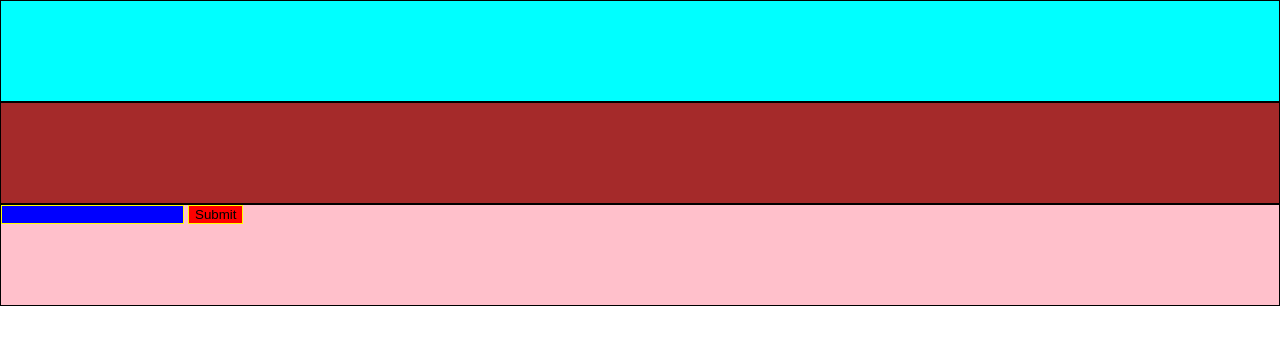
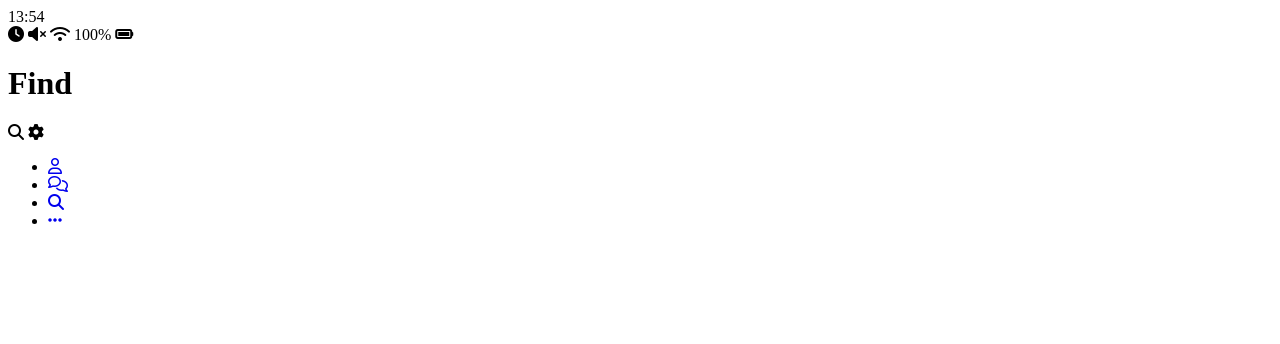
Before and after one commit to OhTaeYang95/KaKao, a plain HTML site: page find.html in a window 1280 px wide. Drawn offline with Linux system fonts and the light colour scheme.

Commit message:
05.28.03.13

```diff
--- a/find.html
+++ b/find.html
@@ -3,144 +3,57 @@
   <head>
     <meta charset="UTF-8" />
     <meta name="viewport" content="width=device-width, initial-scale=1.0" />
-    <meta http-equiv="X-UA-Compatible" content="ie=edge" />
-    <title>Inline Example</title>
-    <style>
-      body,
-      html {
-        height: 100%;
-        margin: 0;
-        padding: 0;
-      }
-
-      /*body {
-        height: 400%;
-        background-color: red;
-      }*/
-      /*.box {
-        background-color: red;
-        width: 200px;
-        height: 200px;
-        border: 2px solid black;
-        display: inline;
-      }*/
-
-      /*bloxk*/
-      /*    #boxOne {
-        height: 300px;
-        width: 300px;
-        background-color: yellow;
-        position: static;
-      }
-
-      #boxTwo {
-        height: 300px;
-        width: 300px;
-        background-color: green;
-        position: fixed;
-      }*/
-
-      /*position*/
-      /*.abs-box {
-        width: 400px;
-        height: 400px;
-        background-color: yellow;
-        position: relative;
-      }
-
-      .abs-child {
-        width: 100px;
-        height: 100px;
-        background-color: green;
-        position: absolute;
-        right: 10px;
-        top: 10px;
-      }*/
-
-      /*flex*/
-      /*.father {
-        display: flex;
-        justify-content: space-between;
-        align-items: flex-start;
-        flex-direction: row;
-        height: 100%;
-        flex-wrap: wrap;
-      }
-      .box {
-        background-color: red;
-        width: 200px;
-        height: 200px;
-        border: 1px solid black;
-        display: flex;
-        justify-content: center;
-        align-items: center;
-        color: white;
-      }*/
-
-      input[type="submit"] {
-        background-color: red;
-      }
-
-      input[type="password"] {
-        background-color: blue;
-      }
-      input {
-        border: 1px solid yellow;
-      }
-
-      .box {
-        background-color: green;
-        display: block;
-        height: 100px;
-        border: 1px solid black;
-      }
-
-      .box:first-child {
-        background-color: aqua;
-      }
-
-      .box:nth-child(2) {
-        background-color: brown;
-      }
-
-      .box:last-child {
-        background-color: pink;
-      }
-    </style>
+    <script
+      src="https://kit.fontawesome.com/587f3490d3.js"
+      crossorigin="anonymous"
+    ></script>
+    <title>Find | Kakao Clone</title>
   </head>
   <body>
-    <!-- position -->
-    <!-- <div id="boxOne">
-      <div class="box-child"></div>
-    </div>
-    <div id="boxTwo">
-      <div class="box-child"></div>
-    </div> -->
-    <!-- <div class="abs-box">
-      <div class="abs-child"></div>
-    </div> -->
-
-    <!-- flex -->
-    <!-- <div class="father">
-      <div class="box">1</div>
-      <div class="box">2</div>
-      <div class="box">3</div>
-      <div class="box">4</div>
-      <div class="box">5</div>
-      <div class="box">6</div>
-      <div class="box">7</div>
-      <div class="box">8</div>
-      <div class="box">9</div>
-      <div class="box">10</div>
-    </div> -->
-
-    <div class="container">
-      <div class="box"></div>
-      <div class="box"></div>
-      <div class="box">
-        <input type="password" />
-        <input type="submit" />
+    <div class="status-bar">
+      <div class="status-bar__column">
+        <span class="status-bar__clock">13:54</span>
+      </div>
+      <div class="status-bar__column">
+        <i class="fas fa-clock"></i>
+        <i class="fas fa-volume-mute"></i>
+        <i class="fas fa-wifi"></i>
+        <span class="status-bar__battery-level">100%</span>
+        <i class="fas fa-battery-full"></i>
       </div>
     </div>
+    <header class="header">
+      <div class="header__header-column">
+        <h1 class="header__title">Find</h1>
+      </div>
+      <div class="header__header-column">
+        <span class="header__icon"><i class="fas fa-search"></i></span>
+        <span class="header__icon"><i class="fas fa-cog"></i></span>
+      </div>
+    </header>
+    <nav class="nav">
+      <ul class="nav__list">
+        <li class="nav__list-item">
+          <a href="friends.html" class="nav__list-link">
+            <i class="far fa-user"></i>
+          </a>
+        </li>
+        <li class="nav__list-item">
+          <a href="index.html" class="nav__list-link">
+            <i class="far fa-comments"></i>
+          </a>
+        </li>
+        <li class="nav__list-item">
+          <a href="find.html" class="nav__list-link">
+            <i class="fas fa-search"></i>
+          </a>
+        </li>
+        <li class="nav__list-item">
+          <a href="more.html" class="nav__list-link">
+            <i class="fas fa-ellipsis-h"></i>
+          </a>
+        </li>
+      </ul>
+    </nav>
   </body>
 </html>
```
Also changed, not shown: friends.html (+59 -0 lines), index.html (+55 -0 lines), more.html (+60 -0 lines), images/avatar.jpg (added), images/chatBg.png (added).
